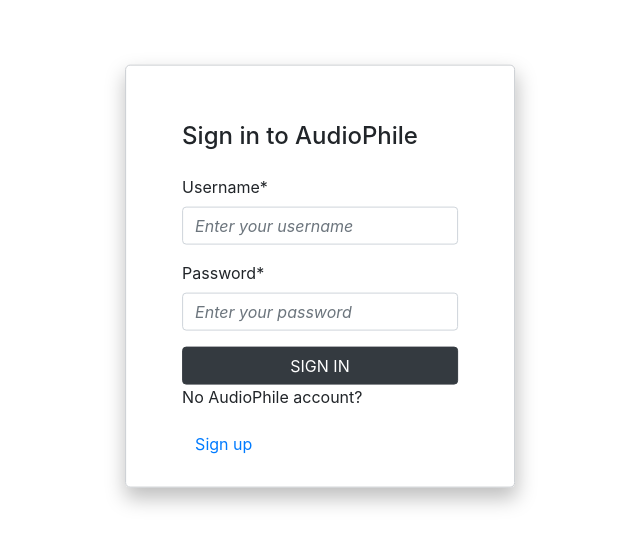
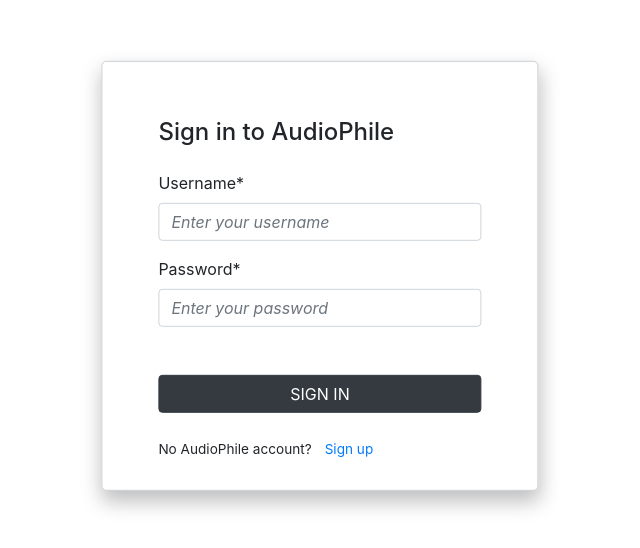
Before and after one commit to debersole81/audiophile, a React (Create React App) app: page / in a window 1280 px wide. Shown: the part 124-672 px from the top of the page, without its empty margins (320-960 px from the left). Built offline with nearby package versions, Linux system fonts and the light colour scheme.

Commit message:
Update classnames values for form.row and ensted cols

```diff
--- a/src/components/SignIn.js
+++ b/src/components/SignIn.js
@@ -16,11 +16,11 @@ function SignIn() {
                 <Form.Label>Password*</Form.Label>
                 <Form.Control name='password' type='password' placeholder='Enter your password'></Form.Control>
             </Form.Group>
-            <Form.Row className='row'>
-                <Col className='col signin' xl={12} lg={12} md={12} sm={12}>
+            <Form.Row className='row signin-form-row'>
+                <Col className='col' xl={12} lg={12} md={12} sm={12}>
                     <Button variant='dark' block>SIGN IN</Button>
                 </Col>
-                <Col className='col signin-link' xl={12} lg={12} md={12} sm={12}>
+                <Col className='col signin-link-col' xl={12} lg={12} md={12} sm={12}>
                     <p>No AudioPhile account?</p>
                     <Button variant='link'>Sign up</Button>
                 </Col>
```
